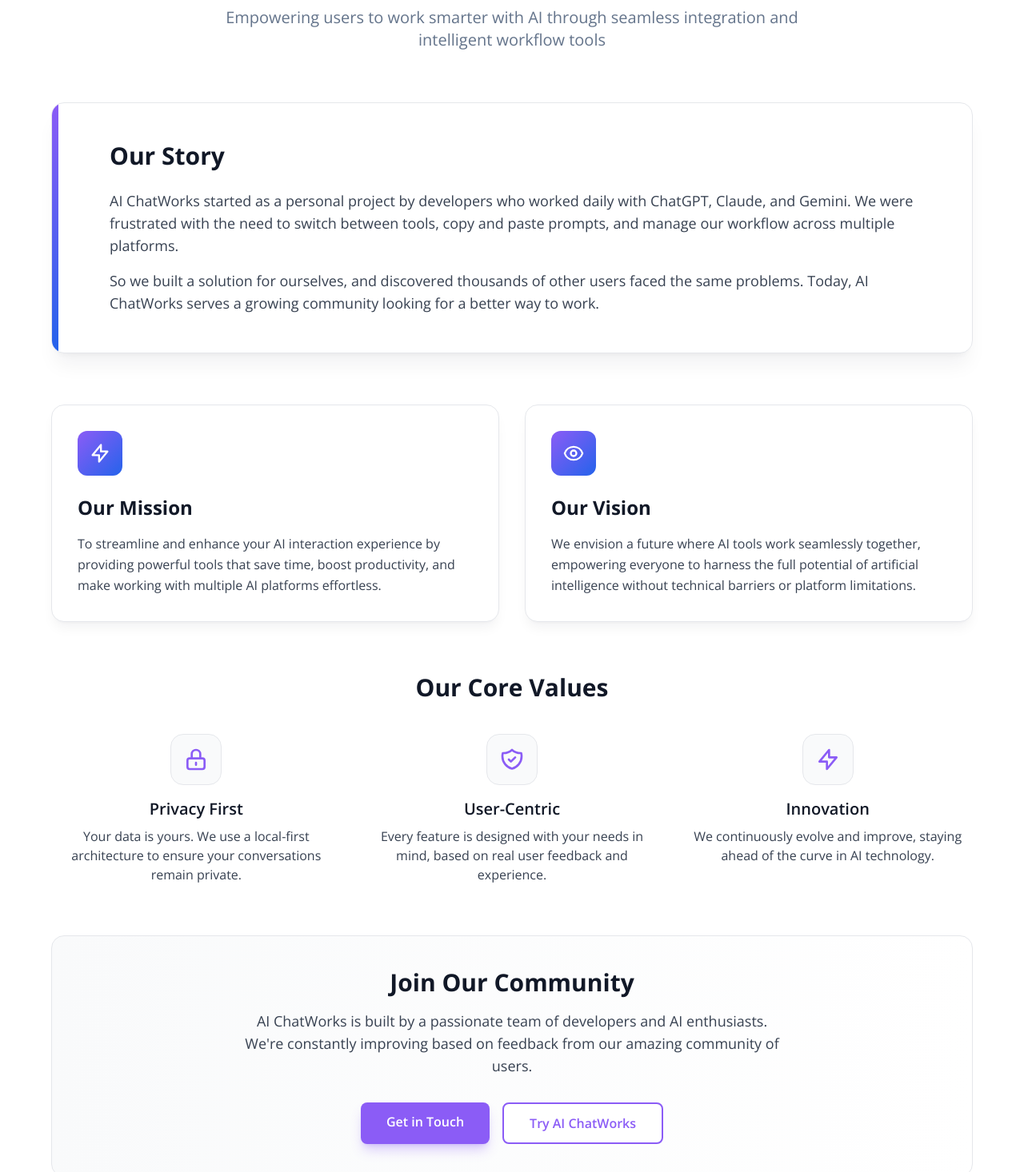
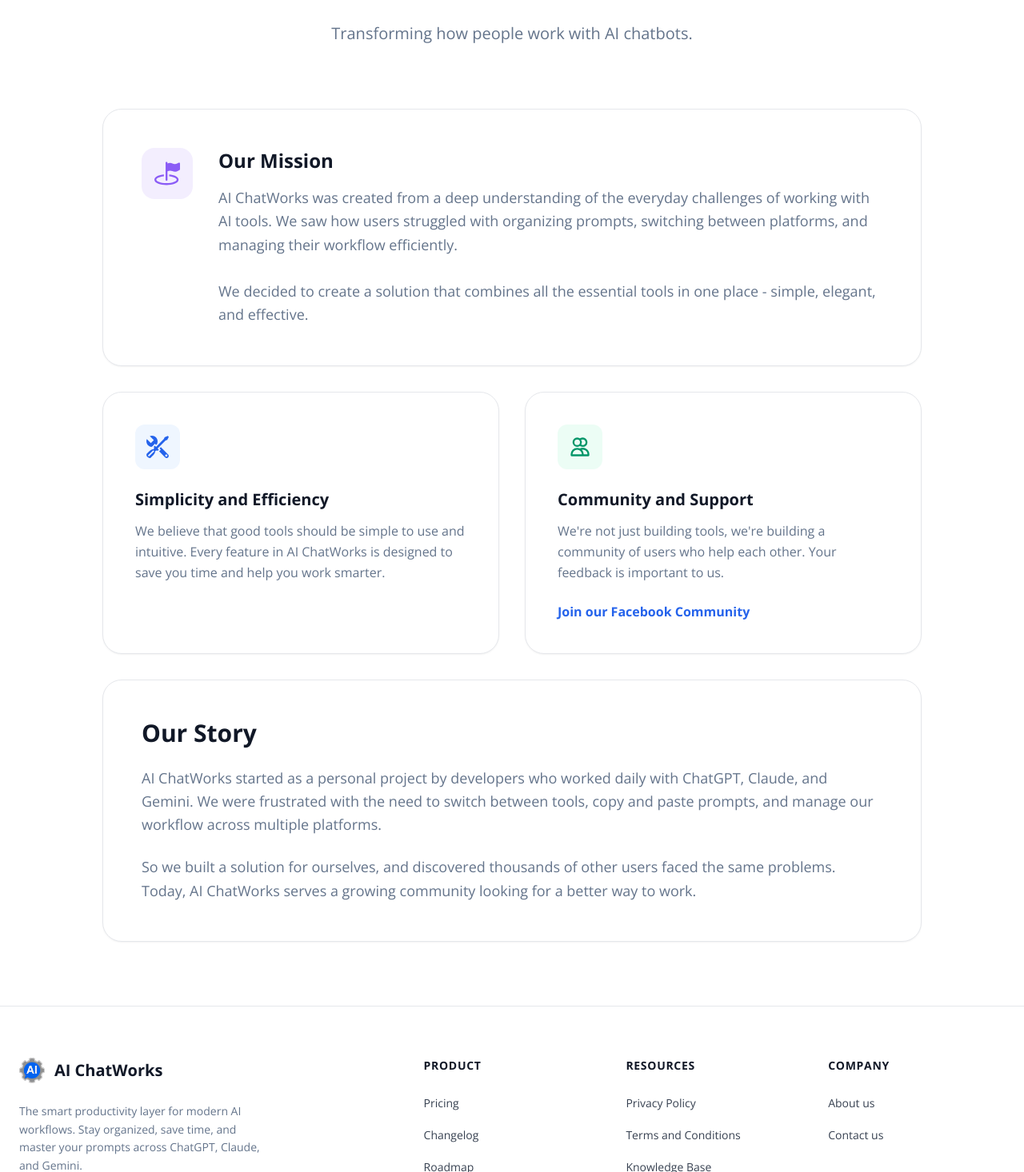
Before and after one commit to roeymit84/ai-chatworks-website, a Next.js app: page /about in a window 1280 px wide. Shown: the part 184-1650 px from the top of the page at 80% size. Built offline with nearby package versions, Linux system fonts and the light colour scheme.

Commit message:
Add files via upload

```diff
--- a/app/about/page.jsx
+++ b/app/about/page.jsx
@@ -1,9 +1,11 @@
+// DESTINATION: /app/about/page.jsx
+
 import Navbar from '../../components/Navbar'
 import Footer from '../../components/Footer'
 
 export const metadata = {
   title: 'About Us - AI ChatWorks',
-  description: 'Learn about our mission to enhance your AI workflow experience.',
+  description: 'Transforming how people work with AI chatbots. Learn about our mission and story.',
 }
 
 export default function AboutPage() {
@@ -12,133 +14,99 @@
       <Navbar />
 
       <main className="pt-32 pb-20 px-6">
-        <div className="max-w-6xl mx-auto">
-          {/* Hero Section */}
-          <div className="text-center mb-16 animate-fade-in">
-            <h1 className="text-4xl md:text-5xl font-bold text-brand-dark mb-4">
-              About AI ChatWorks
-            </h1>
-            <p className="text-xl text-brand-slate max-w-3xl mx-auto">
-              Empowering users to work smarter with AI through seamless integration and intelligent workflow tools
-            </p>
-          </div>
+        {/* Hero Section */}
+        <div className="max-w-5xl mx-auto text-center mb-20 animate-fade-in">
+          <h1 className="text-5xl md:text-6xl font-bold mb-6 text-brand-dark">
+            About AI ChatWorks
+          </h1>
+          <p className="text-xl text-brand-slate max-w-3xl mx-auto">
+            Transforming how people work with AI chatbots.
+          </p>
+        </div>
 
-          {/* Our Story Section - Updated Design */}
-          <section className="mb-16 animate-fade-in">
-            <div className="bg-white shadow-xl shadow-brand-dark/5 rounded-2xl border border-brand-border p-10 md:p-12 relative overflow-hidden">
-              {/* Subtle accent decoration */}
-              <div className="absolute top-0 left-0 w-2 h-full bg-gradient-to-b from-brand-purple to-blue-600"></div>
-
-              <h2 className="text-3xl font-bold text-brand-dark mb-6 pl-6">Our Story</h2>
-
-              <div className="space-y-4 text-brand-gray leading-relaxed pl-6">
-                <p className="text-lg">
-                  AI ChatWorks started as a personal project by developers who worked daily with ChatGPT, Claude, and Gemini.
-                  We were frustrated with the need to switch between tools, copy and paste prompts, and manage our workflow
-                  across multiple platforms.
-                </p>
-                <p className="text-lg">
-                  So we built a solution for ourselves, and discovered thousands of other users faced the same problems. Today,
-                  AI ChatWorks serves a growing community looking for a better way to work.
+        {/* Content Sections */}
+        <div className="max-w-5xl mx-auto space-y-8 animate-fade-in">
+          {/* Mission Card */}
+          <div className="bg-white rounded-3xl border border-brand-border p-12 shadow-sm">
+            <div className="flex flex-col md:flex-row items-start gap-8">
+              <div className="w-16 h-16 rounded-2xl bg-brand-purple/10 flex items-center justify-center flex-shrink-0 text-brand-purple">
+                <svg className="w-8 h-8" viewBox="0 0 494.914 494.914" fill="currentColor">
+                  <path d="M285.813,266.034v36.483c91.16,9.032,145.408,40.674,145.408,64.427c0,27.993-75.088,67.024-197.362,67.024 S36.514,394.937,36.514,366.944c0-23.93,54.996-55.856,147.32-64.635v-36.466C87.701,274.843,0,309.59,0,366.944 c0,67.247,120.488,103.54,233.858,103.54c113.369,0,233.877-36.293,233.877-103.54 C467.735,309.972,381.194,275.321,285.813,266.034z"/>
+                  <path d="M486.869,40.363c-2.789-1.752-5.959-2.63-9.145-2.63c-2.551,0-5.098,0.558-7.472,1.704l-30.271,14.689 c-14.084,6.836-29.346,10.245-44.593,10.245c-16.123,0-32.214-3.808-46.919-11.392c-14.673-7.568-30.699-11.327-46.695-11.327 c-16.728,0-33.441,4.095-48.592,12.252V42.8c0-10.149-8.236-18.37-18.369-18.37c-10.133,0-18.354,8.221-18.354,18.37v328.94 c0,10.133,8.221,18.354,18.354,18.354c10.133,0,18.369-8.221,18.369-18.354V203.853c15.15-8.157,31.88-12.268,48.607-12.268 c15.996,0,32.007,3.76,46.68,11.326c14.705,7.584,30.796,11.393,46.902,11.393c15.247,0,30.51-3.41,44.609-10.244l45.245-21.953 c5.927-2.868,9.686-8.859,9.686-15.438V54.908C494.914,48.981,491.855,43.485,486.869,40.363z"/>
+                </svg>
+              </div>
+              <div>
+                <h2 className="text-2xl font-bold mb-4 text-brand-dark">Our Mission</h2>
+                <p className="text-lg text-brand-slate leading-relaxed">
+                  AI ChatWorks was created from a deep understanding of the everyday challenges of
+                  working with AI tools. We saw how users struggled with organizing prompts, switching
+                  between platforms, and managing their workflow efficiently.<br /><br />
+                  We decided to create a solution that combines all the essential tools in one place -
+                  simple, elegant, and effective.
                 </p>
               </div>
             </div>
-          </section>
+          </div>
 
-          {/* Mission & Vision */}
-          <section className="grid md:grid-cols-2 gap-8 mb-16">
-            <div className="bg-white shadow-lg shadow-brand-dark/5 rounded-2xl border border-brand-border p-8 animate-fade-in">
-              <div className="w-14 h-14 rounded-xl bg-gradient-to-br from-brand-purple to-blue-600 flex items-center justify-center mb-6">
-                <svg className="w-7 h-7 text-white" fill="none" stroke="currentColor" viewBox="0 0 24 24">
-                  <path strokeLinecap="round" strokeLinejoin="round" strokeWidth="2" d="M13 10V3L4 14h7v7l9-11h-7z"></path>
+          {/* Feature Cards Grid */}
+          <div className="grid md:grid-cols-2 gap-8">
+            {/* Simplicity Card */}
+            <div className="bg-white rounded-3xl border border-brand-border p-10 shadow-sm hover:border-brand-purple/30 transition-colors">
+              <div className="w-14 h-14 rounded-xl bg-blue-50 flex items-center justify-center mb-6 text-blue-600">
+                <svg className="w-7 h-7" viewBox="0 0 16 16" fill="currentColor">
+                  <path d="M10.3 8.2l-0.9 0.9 0.9 0.9-1.2 1.2 4.3 4.3c0.6 0.6 1.5 0.6 2.1 0s0.6-1.5 0-2.1l-5.2-5.2zM14.2 15c-0.4 0-0.8-0.3-0.8-0.8 0-0.4 0.3-0.8 0.8-0.8s0.8 0.3 0.8 0.8c0 0.5-0.3 0.8-0.8 0.8z"/>
+                  <path d="M3.6 8l0.9-0.6 1.5-1.7 0.9 0.9 0.9-0.9-0.1-0.1c0.2-0.5 0.3-1 0.3-1.6 0-2.2-1.8-4-4-4-0.6 0-1.1 0.1-1.6 0.3l2.9 2.9-2.1 2.1-2.9-2.9c-0.2 0.5-0.3 1-0.3 1.6 0 2.1 1.6 3.7 3.6 4z"/>
+                  <path d="M8 10.8l0.9-0.8-0.9-0.9 5.7-5.7 1.2-0.4 1.1-2.2-0.7-0.7-2.3 1-0.5 1.2-5.6 5.7-0.9-0.9-0.8 0.9c0 0 0.8 0.6-0.1 1.5-0.5 0.5-1.3-0.1-2.8 1.4-0.5 0.5-2.1 2.1-2.1 2.1s-0.6 1 0.6 2.2 2.2 0.6 2.2 0.6 1.6-1.6 2.1-2.1c1.4-1.4 0.9-2.3 1.3-2.7 0.9-0.9 1.6-0.2 1.6-0.2zM4.9 10.4l0.7 0.7-3.8 3.8-0.7-0.7z"/>
                 </svg>
               </div>
-              <h2 className="text-2xl font-bold text-brand-dark mb-4">Our Mission</h2>
-              <p className="text-brand-gray leading-relaxed">
-                To streamline and enhance your AI interaction experience by providing powerful tools that save time,
-                boost productivity, and make working with multiple AI platforms effortless.
+              <h3 className="text-xl font-bold mb-3 text-brand-dark">
+                Simplicity and Efficiency
+              </h3>
+              <p className="text-brand-slate leading-relaxed">
+                We believe that good tools should be simple to use and intuitive. Every feature in
+                AI ChatWorks is designed to save you time and help you work smarter.
               </p>
             </div>
 
-            <div className="bg-white shadow-lg shadow-brand-dark/5 rounded-2xl border border-brand-border p-8 animate-fade-in">
-              <div className="w-14 h-14 rounded-xl bg-gradient-to-br from-brand-purple to-blue-600 flex items-center justify-center mb-6">
-                <svg className="w-7 h-7 text-white" fill="none" stroke="currentColor" viewBox="0 0 24 24">
-                  <path strokeLinecap="round" strokeLinejoin="round" strokeWidth="2" d="M15 12a3 3 0 11-6 0 3 3 0 016 0z"></path>
-                  <path strokeLinecap="round" strokeLinejoin="round" strokeWidth="2" d="M2.458 12C3.732 7.943 7.523 5 12 5c4.478 0 8.268 2.943 9.542 7-1.274 4.057-5.064 7-9.542 7-4.477 0-8.268-2.943-9.542-7z"></path>
+            {/* Community Card */}
+            <div className="bg-white rounded-3xl border border-brand-border p-10 shadow-sm hover:border-brand-purple/30 transition-colors">
+              <div className="w-14 h-14 rounded-xl bg-emerald-50 flex items-center justify-center mb-6 text-emerald-600">
+                <svg className="w-7 h-7" fill="none" stroke="currentColor" viewBox="0 0 24 24">
+                  <path strokeLinecap="round" strokeLinejoin="round" strokeWidth="2" d="M12 4.354a4 4 0 110 5.292M15 21H3v-1a6 6 0 0112 0v1zm0 0h6v-1a6 6 0 00-9-5.197M13 7a4 4 0 11-8 0 4 4 0 018 0z"/>
                 </svg>
               </div>
-              <h2 className="text-2xl font-bold text-brand-dark mb-4">Our Vision</h2>
-              <p className="text-brand-gray leading-relaxed">
-                We envision a future where AI tools work seamlessly together, empowering everyone to harness the full
-                potential of artificial intelligence without technical barriers or platform limitations.
+              <h3 className="text-xl font-bold mb-3 text-brand-dark">
+                Community and Support
+              </h3>
+              <p className="text-brand-slate leading-relaxed mb-6">
+                We're not just building tools, we're building a community of users who help each
+                other. Your feedback is important to us.
               </p>
-            </div>
-          </section>
-
-          {/* Core Values */}
-          <section className="mb-16">
-            <h2 className="text-3xl font-bold text-brand-dark text-center mb-10">Our Core Values</h2>
-            <div className="grid md:grid-cols-3 gap-8">
-              <div className="text-center animate-fade-in">
-                <div className="w-16 h-16 rounded-2xl bg-brand-surface border border-brand-border flex items-center justify-center mx-auto mb-4">
-                  <svg className="w-8 h-8 text-brand-purple" fill="none" stroke="currentColor" viewBox="0 0 24 24">
-                    <path strokeLinecap="round" strokeLinejoin="round" strokeWidth="2" d="M12 15v2m-6 4h12a2 2 0 002-2v-6a2 2 0 00-2-2H6a2 2 0 00-2 2v6a2 2 0 002 2zm10-10V7a4 4 0 00-8 0v4h8z"></path>
-                  </svg>
-                </div>
-                <h3 className="text-xl font-semibold text-brand-dark mb-2">Privacy First</h3>
-                <p className="text-brand-gray">
-                  Your data is yours. We use a local-first architecture to ensure your conversations remain private.
-                </p>
-              </div>
-
-              <div className="text-center animate-fade-in">
-                <div className="w-16 h-16 rounded-2xl bg-brand-surface border border-brand-border flex items-center justify-center mx-auto mb-4">
-                  <svg className="w-8 h-8 text-brand-purple" fill="none" stroke="currentColor" viewBox="0 0 24 24">
-                    <path strokeLinecap="round" strokeLinejoin="round" strokeWidth="2" d="M9 12l2 2 4-4m5.618-4.016A11.955 11.955 0 0112 2.944a11.955 11.955 0 01-8.618 3.04A12.02 12.02 0 003 9c0 5.591 3.824 10.29 9 11.622 5.176-1.332 9-6.03 9-11.622 0-1.042-.133-2.052-.382-3.016z"></path>
-                  </svg>
-                </div>
-                <h3 className="text-xl font-semibold text-brand-dark mb-2">User-Centric</h3>
-                <p className="text-brand-gray">
-                  Every feature is designed with your needs in mind, based on real user feedback and experience.
-                </p>
-              </div>
-
-              <div className="text-center animate-fade-in">
-                <div className="w-16 h-16 rounded-2xl bg-brand-surface border border-brand-border flex items-center justify-center mx-auto mb-4">
-                  <svg className="w-8 h-8 text-brand-purple" fill="none" stroke="currentColor" viewBox="0 0 24 24">
-                    <path strokeLinecap="round" strokeLinejoin="round" strokeWidth="2" d="M13 10V3L4 14h7v7l9-11h-7z"></path>
-                  </svg>
-                </div>
-                <h3 className="text-xl font-semibold text-brand-dark mb-2">Innovation</h3>
-                <p className="text-brand-gray">
-                  We continuously evolve and improve, staying ahead of the curve in AI technology.
-                </p>
-              </div>
-            </div>
-          </section>
-
-          {/* Team or Community Section */}
-          <section className="bg-gradient-to-r from-brand-surface to-white rounded-2xl border border-brand-border p-10 text-center">
-            <h2 className="text-3xl font-bold text-brand-dark mb-4">Join Our Community</h2>
-            <p className="text-brand-gray text-lg max-w-2xl mx-auto mb-8">
-              AI ChatWorks is built by a passionate team of developers and AI enthusiasts.
-              We're constantly improving based on feedback from our amazing community of users.
-            </p>
-            <div className="flex flex-col sm:flex-row gap-4 justify-center">
               <a
-                href="/contact"
-                className="px-8 py-3 rounded-lg bg-brand-purple text-white font-semibold hover:bg-opacity-90 transition-all duration-300 shadow-lg shadow-brand-purple/30"
+                href="https://www.facebook.com/groups/1208608001123842/"
+                target="_blank"
+                rel="noopener noreferrer"
+                className="inline-flex items-center gap-2 text-blue-600 font-bold hover:underline"
               >
-                Get in Touch
-              </a>
-              <a
-                href="/"
-                className="px-8 py-3 rounded-lg bg-white border-2 border-brand-purple text-brand-purple font-semibold hover:bg-brand-surface transition-all duration-300"
-              >
-                Try AI ChatWorks
+                Join our Facebook Community
               </a>
             </div>
-          </section>
+          </div>
+
+          {/* Story Card */}
+          <div className="bg-white rounded-3xl border border-brand-border p-12 shadow-sm">
+            <h2 className="text-3xl font-bold mb-6 text-brand-dark">Our Story</h2>
+            <p className="text-lg leading-relaxed text-brand-slate mb-6">
+              AI ChatWorks started as a personal project by developers who worked daily with ChatGPT,
+              Claude, and Gemini. We were frustrated with the need to switch between tools, copy and
+              paste prompts, and manage our workflow across multiple platforms.
+            </p>
+            <p className="text-lg leading-relaxed text-brand-slate">
+              So we built a solution for ourselves, and discovered thousands of other users faced the
+              same problems. Today, AI ChatWorks serves a growing community looking for a better way
+              to work.
+            </p>
+          </div>
         </div>
       </main>
 
```
